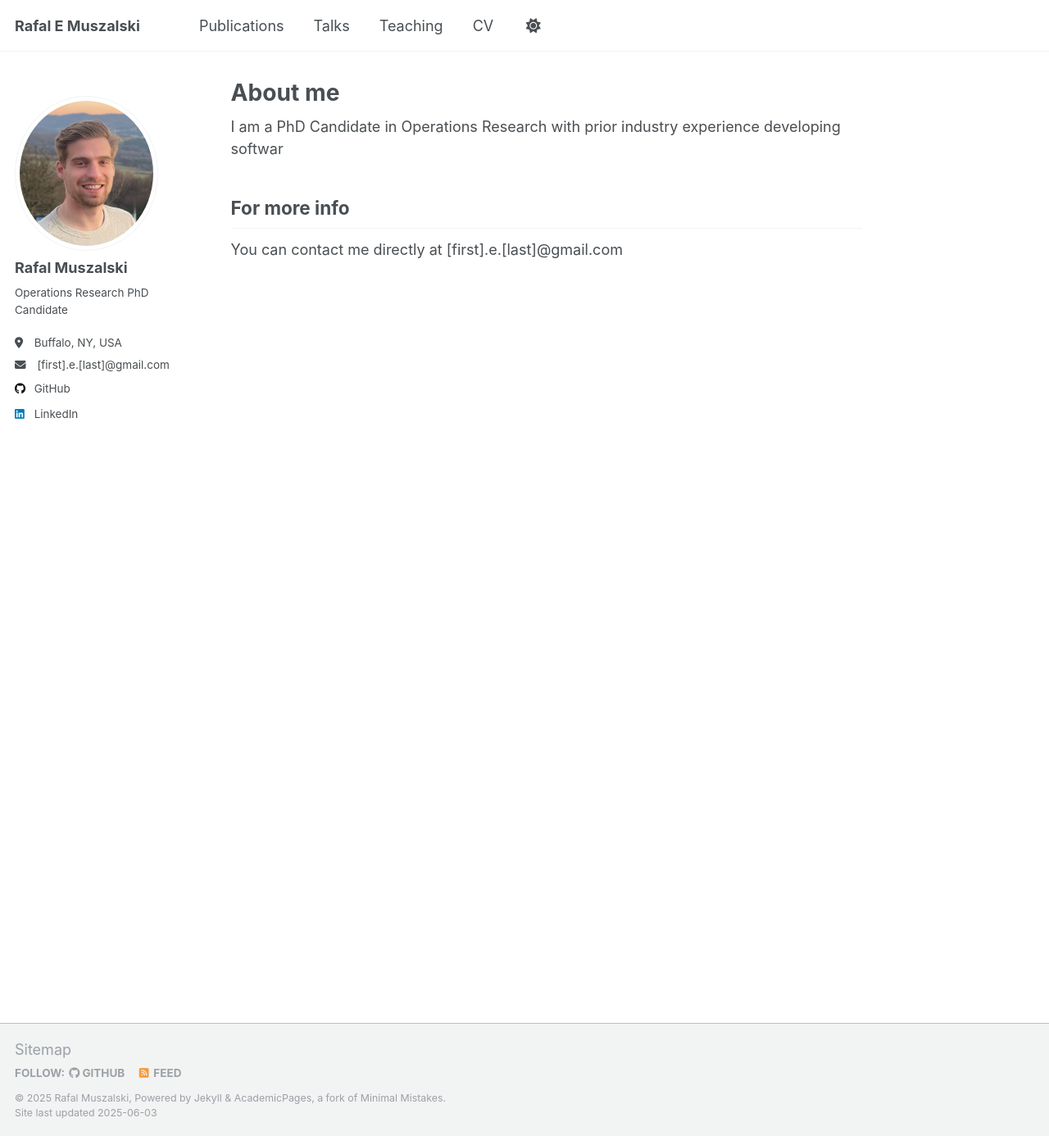
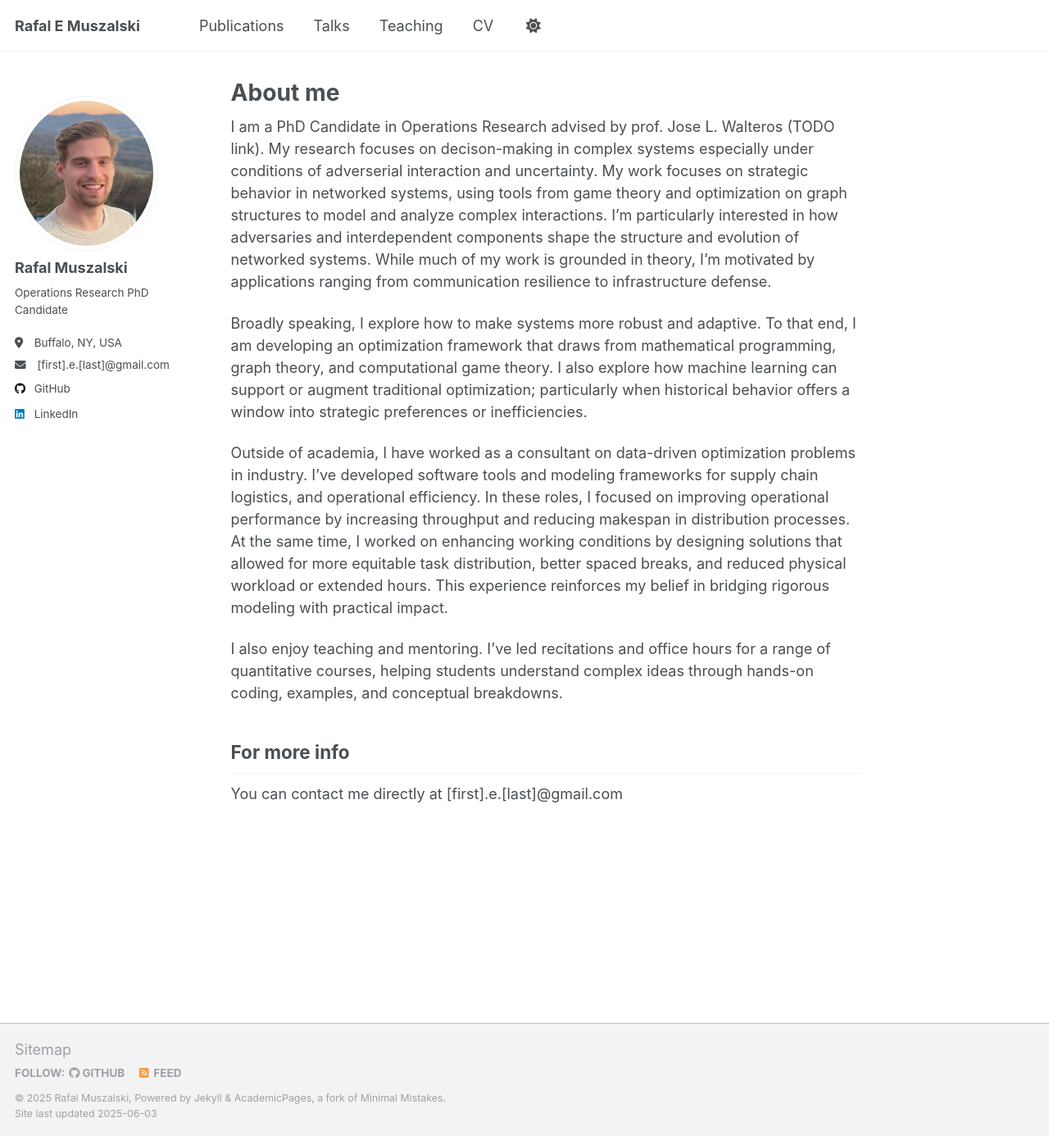
Before and after one commit to rafalmuszalski/rafalmuszalski.github.io, a Jekyll site: the page built from _pages/about.md, in a window 1280 px wide and 1386 px high. Shown: the whole window at 82% size. Built offline with Jekyll 4.4.1, drawn with Linux system fonts in a browser that asks for light colours.

Commit message:
Update about.md

```diff
--- a/_pages/about.md
+++ b/_pages/about.md
@@ -7,8 +7,13 @@ redirect_from:
   - /about.html
 ---
 
-I am a PhD Candidate in Operations Research with prior industry experience developing softwar
+I am a PhD Candidate in Operations Research advised by prof. Jose L. Walteros (TODO link). My research focuses on decison-making in complex systems especially under conditions of adverserial interaction and uncertainty. My work focuses on strategic behavior in networked systems, using tools from game theory and optimization on graph structures to model and analyze complex interactions. I'm particularly interested in how adversaries and interdependent components shape the structure and evolution of networked systems. While much of my work is grounded in theory, I’m motivated by applications ranging from communication resilience to infrastructure defense.
 
+Broadly speaking, I explore how to make systems more robust and adaptive. To that end, I am developing an optimization framework that draws from mathematical programming, graph theory, and computational game theory. I also explore how machine learning can support or augment traditional optimization; particularly when historical behavior offers a window into strategic preferences or inefficiencies.
+
+Outside of academia, I have worked as a consultant on data-driven optimization problems in industry. I’ve developed software tools and modeling frameworks for supply chain logistics, and operational efficiency. In these roles, I focused on improving operational performance by increasing throughput and reducing makespan in distribution processes. At the same time, I worked on enhancing working conditions by designing solutions that allowed for more equitable task distribution, better spaced breaks, and reduced physical workload or extended hours. This experience reinforces my belief in bridging rigorous modeling with practical impact.
+
+I also enjoy teaching and mentoring. I’ve led recitations and office hours for a range of quantitative courses, helping students understand complex ideas through hands-on coding, examples, and conceptual breakdowns.
 
 
 For more info
```
